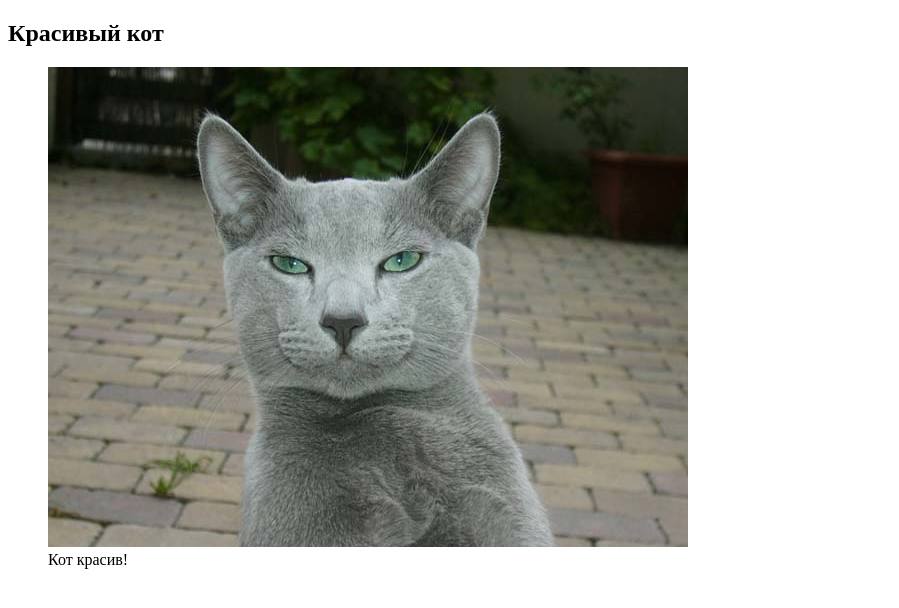
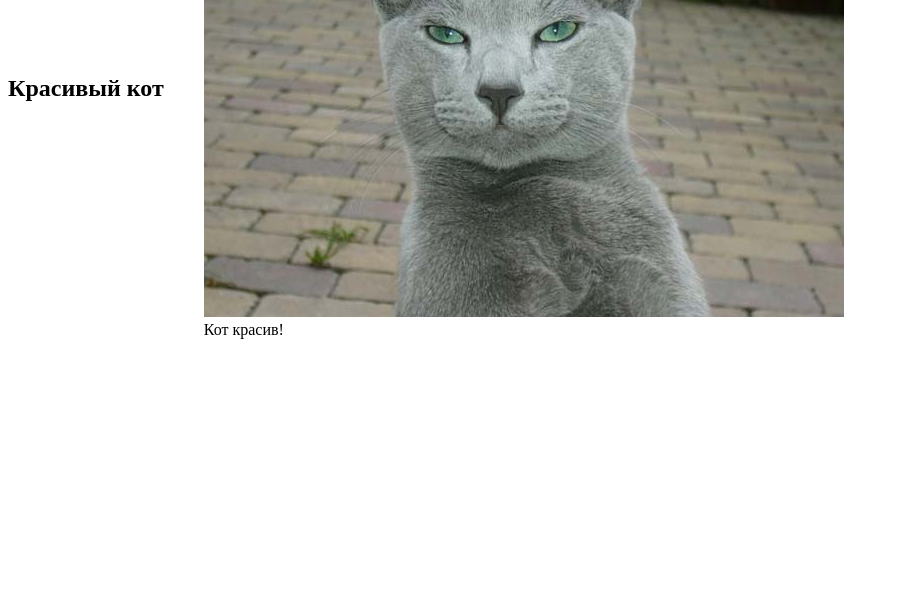
Before and after one commit to aapodshivalov/rsschool-cv, a plain HTML site: page index.html in a window 1280 px wide. Shown: the whole page, without its empty margins (0-899 px from the left). Drawn offline with Linux system fonts and the light colour scheme.

Commit message:
refactor: css

```diff
--- a/index.html
+++ b/index.html
@@ -4,6 +4,12 @@
     <meta charset="utf-8">
     <title>Страница о коте</title>
   </head>
+  <style>
+    article.post {
+    height: 10em;
+    display: flex;
+    align-items: center }
+  </style>
   <body>
     <article class="post">
       <h1>Красивый кот</h1>
```
